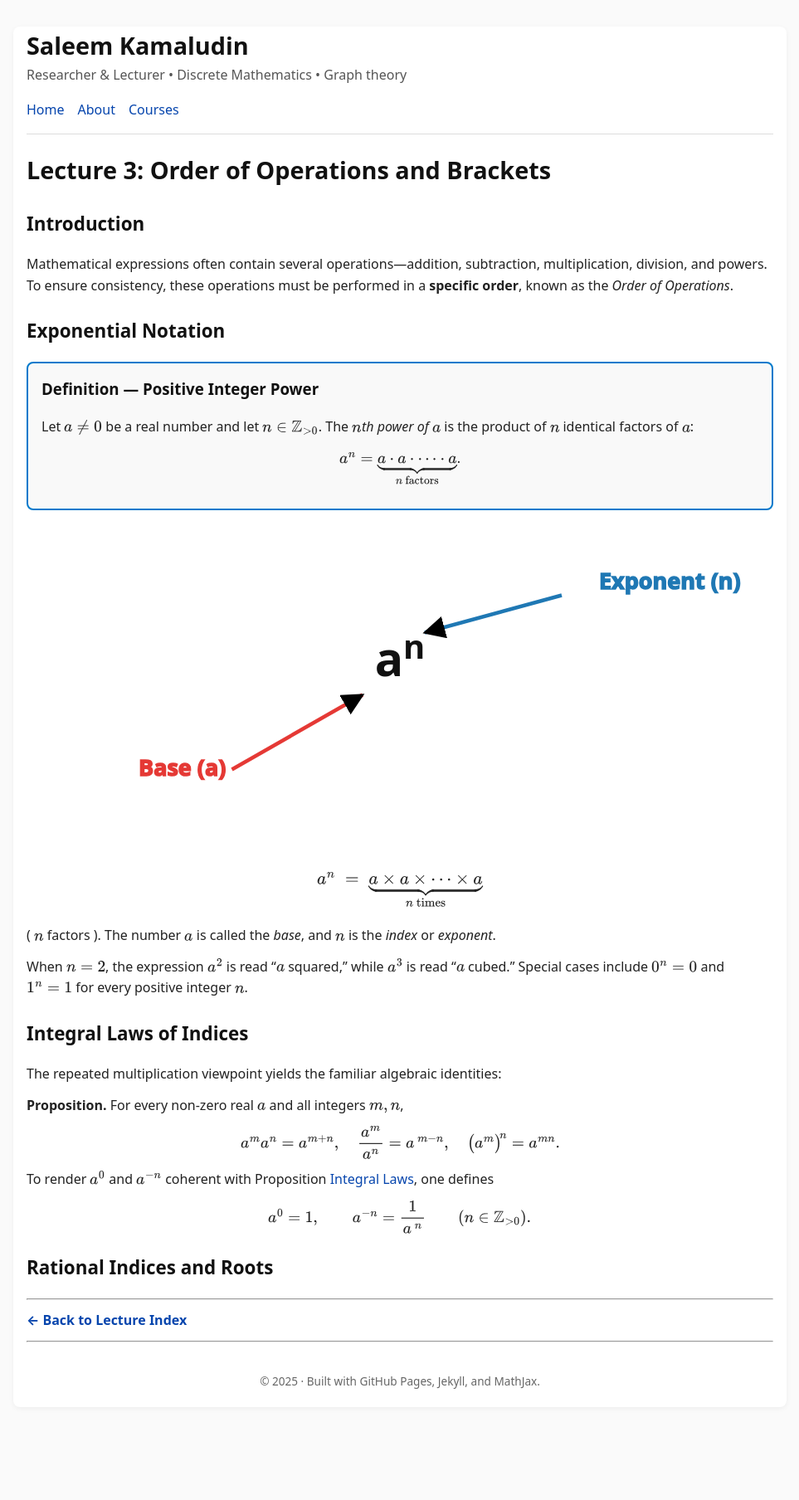
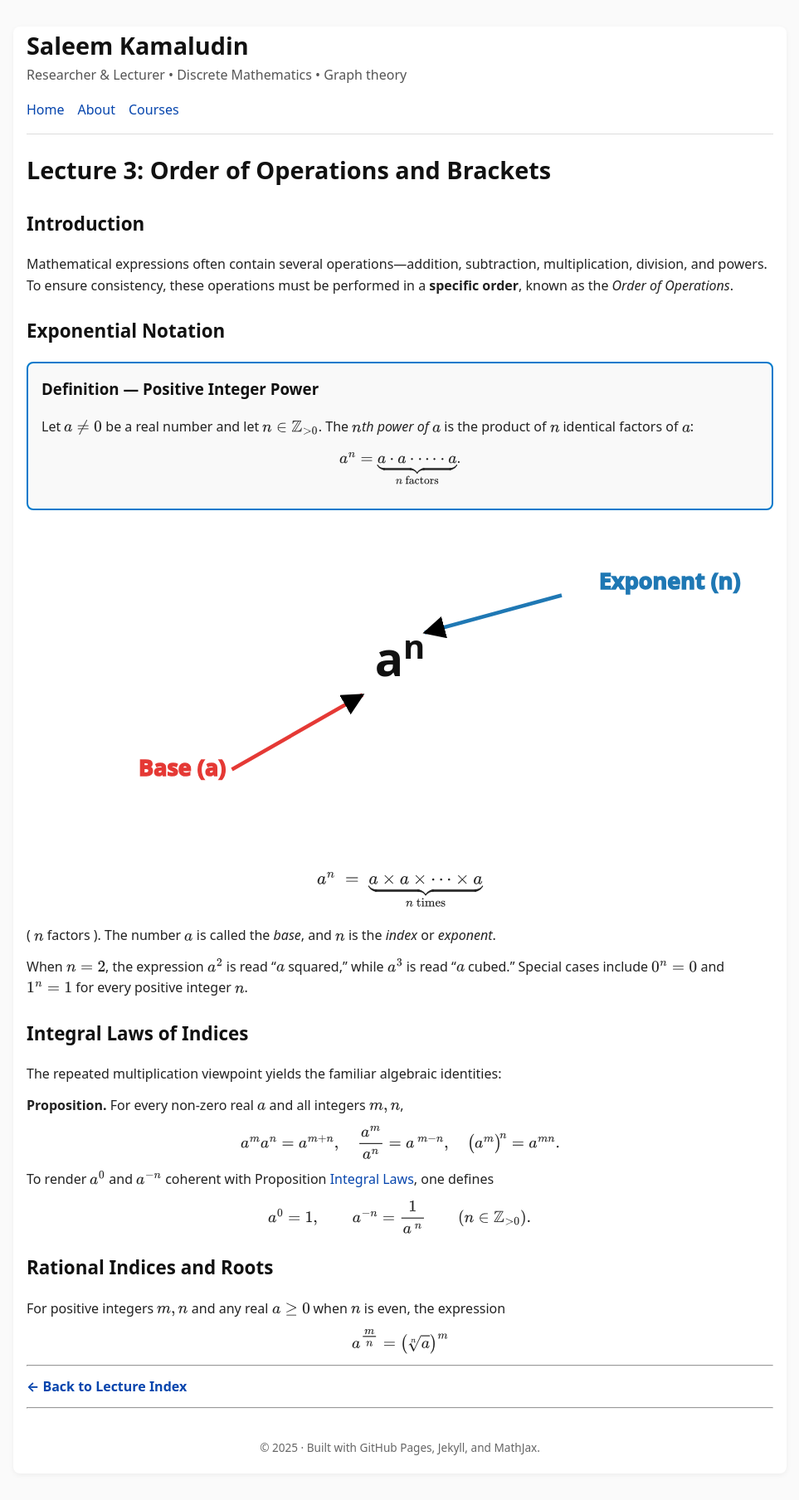
Before and after one commit to SaleemKamaludin/SaleemKamaludin.github.io, a Jekyll site: the page built from courses/math-1115/lecture-notes/lecture3.md, in a window 1280 px wide. Shown: the whole page at 83% size, without its empty margins (158-1121 px from the left). Built offline with Jekyll 4.4.1, drawn with Linux system fonts in a browser that asks for light colours; before the commit the page ends 1728 px from its top, so only the background shows below that.

Commit message:
Update lecture3.md

```diff
--- a/courses/math-1115/lecture-notes/lecture3.md
+++ b/courses/math-1115/lecture-notes/lecture3.md
@@ -142,6 +142,17 @@ To ensure consistency, these operations must be performed in a **specific order*
 
 
 
+<p>
+  For positive integers \(m, n\) and any real \(a \ge 0\) when \(n\) is even, the expression
+</p>
+
+<p style="text-align:center;">
+  \( a^{\tfrac{m}{n}} = \bigl( \sqrt[n]{a} \bigr)^{m} \)
+</p>
+
+
+
+
 ---
 
 **[← Back to Lecture Index](/courses/math-1115/lecture-notes/)**
```
